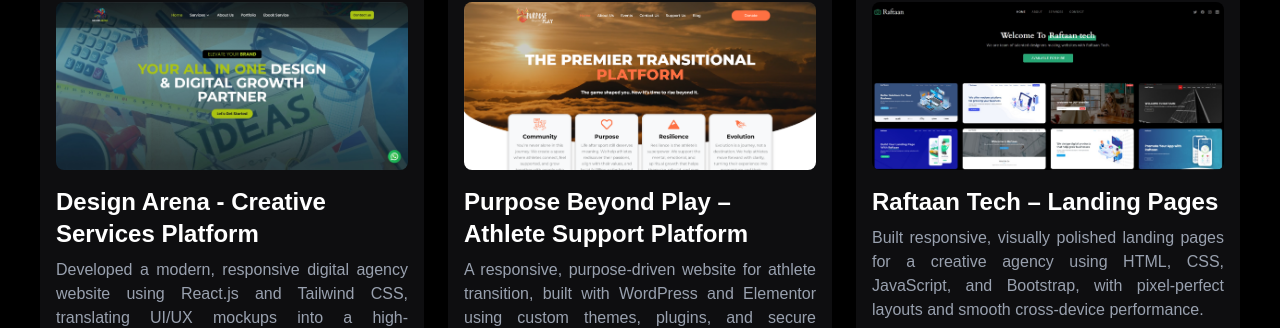
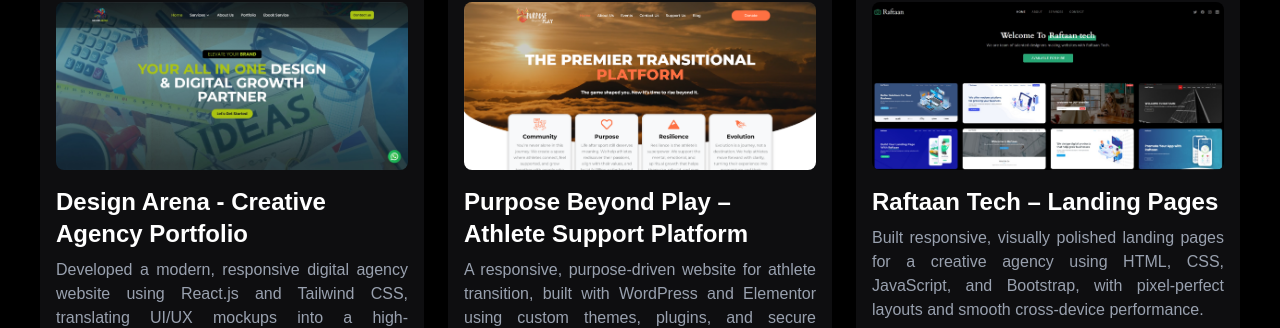
Before and after one commit to shahzaibkhan-4630/Shahzaib-Portfolio, a React (Vite) app: page / in a window 1280 px wide. Shown: the part 3464-3792 px from the top of the page. Built offline with nearby package versions, Linux system fonts and the light colour scheme; a web font is replaced by a local one.

Commit message:
Change In Heading

```diff
--- a/src/sections/ShowCaseSection.jsx
+++ b/src/sections/ShowCaseSection.jsx
@@ -73,7 +73,7 @@ const ShowcaseSection = () => {
                     </div>
                     <div className="mt-4">
                         <h2 className="text-xl md:text-2xl font-semibold text-white">
-                            Design Arena - Creative Services Platform
+                            Design Arena - Creative Agency Portfolio
                         </h2>
                         <p className="text-gray-400 mt-2 text-justify">
                             Developed a modern, responsive digital agency website using React.js and Tailwind CSS, translating UI/UX mockups
```
